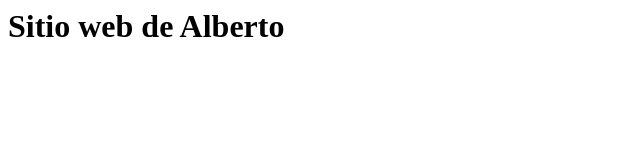
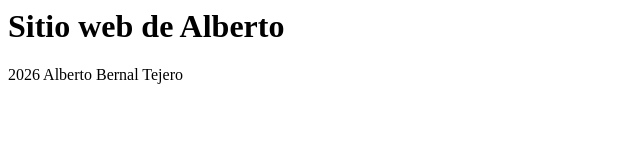
Before and after one commit to albertobernalteje/practica1alberto, a plain HTML site: page index.html in a window 1280 px wide. Shown: the whole page, without its empty margins (0-640 px from the left). Drawn offline with Linux system fonts and the light colour scheme.

Commit message:
Añadido footer a la pagina principal

```diff
--- a/index.html
+++ b/index.html
@@ -1 +1,2 @@
 <h1>Sitio web de Alberto</h1>
+<footer><p> 2026 Alberto Bernal Tejero</p></footer>
```
